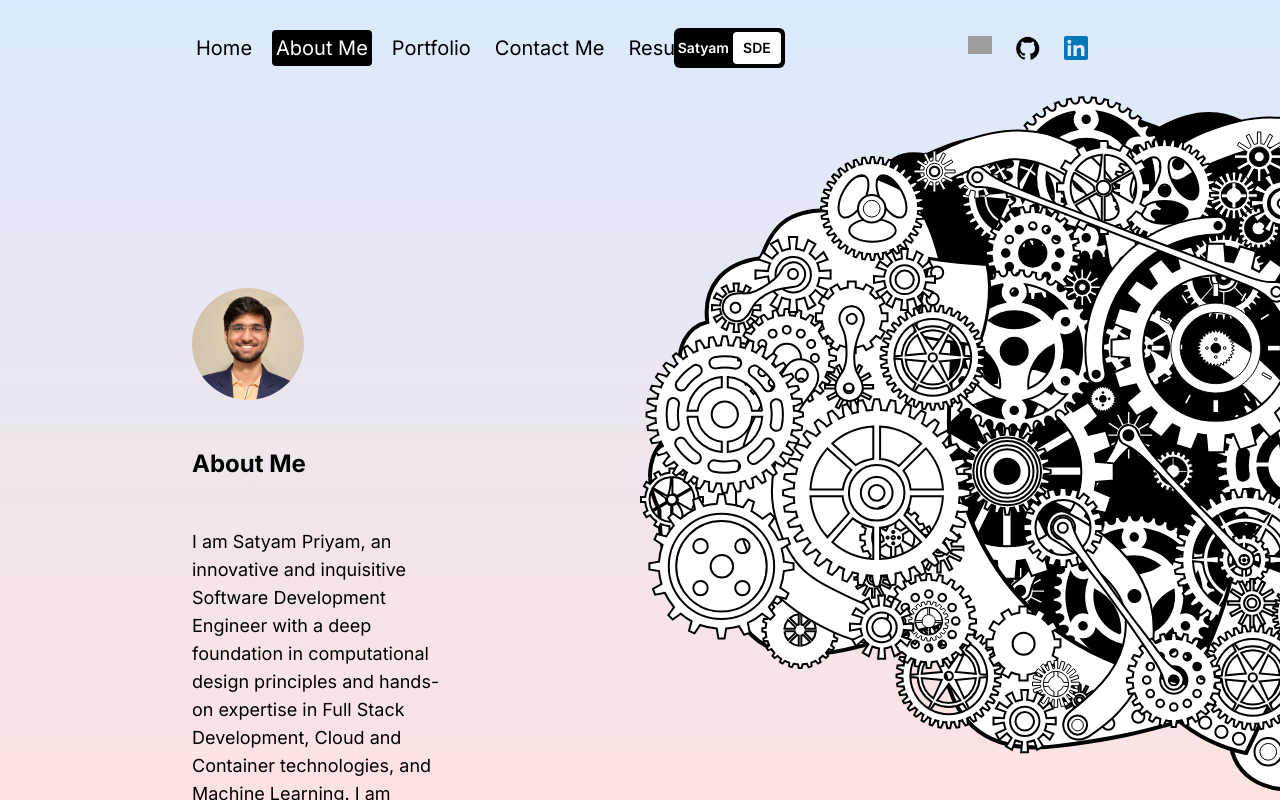
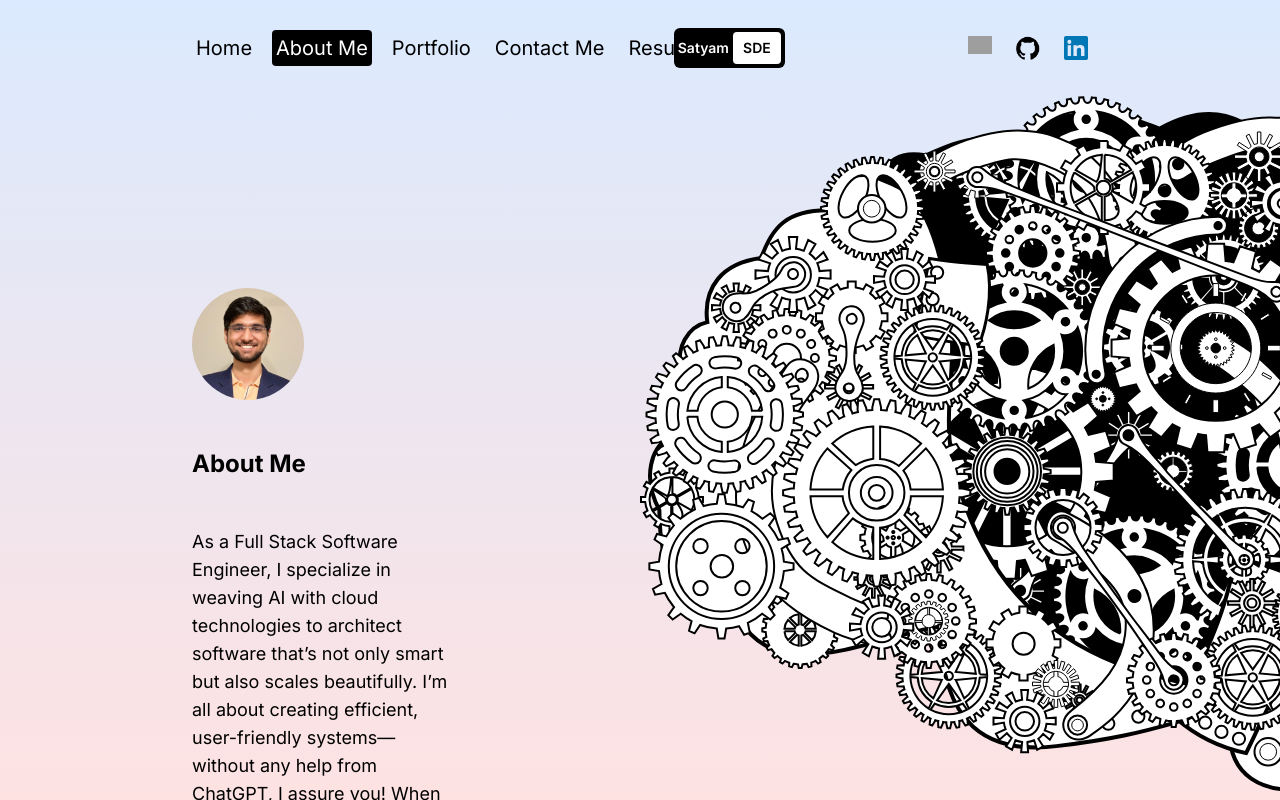
Before and after one commit to satryampriyam01/PortfolioSite, a Next.js app: page /about in a window 1280 px wide. Built offline with nearby package versions, Linux system fonts and the light colour scheme; grey boxes are pictures that could not be loaded.

Commit message:
Update page.jsx

```diff
--- a/src/app/about/page.jsx
+++ b/src/app/about/page.jsx
@@ -41,19 +41,10 @@ const AboutPage = () => {
             <h1 className="font-bold text-2xl">About Me</h1>
             {/* BIOGRAPHY DESC */}
             <p className="text-lg">
-               I am Satyam Priyam, an innovative and inquisitive Software
-              Development Engineer with a deep foundation in computational
-              design principles and hands-on expertise in Full Stack
-              Development, Cloud and Container technologies, and Machine
-              Learning. I am driven by a passion for leveraging technology to
-              solve intricate challenges and deliver innovative solutions. My
-              background spans experience in travel B2B/B2C sectors and Agile
-              methodologies, equipping me with a strategic, user-centered
-              approach to software development. Focused on fintech, consulting,
-              and banking roles, I bring a blend of technical acumen and
-              analytical insight, enabling me to address complex problems
-              effectively and craft solutions that deliver meaningful value to
-              stakeholders and end users alike.
+               As a Full Stack Software Engineer, I specialize in weaving AI with cloud technologies to architect software that’s not
+              only smart but also scales beautifully. I’m all about creating efficient, user-friendly systems—without any help from ChatGPT,
+              I assure you! When not immersed in code,
+              I’m likely plotting my next tech breakthrough. Ready to build something great? Let’s make software that’s worth tweeting about!
             </p>
             {/* BIOGRAPHY QUOTE */}
             <span className="italic">
```
